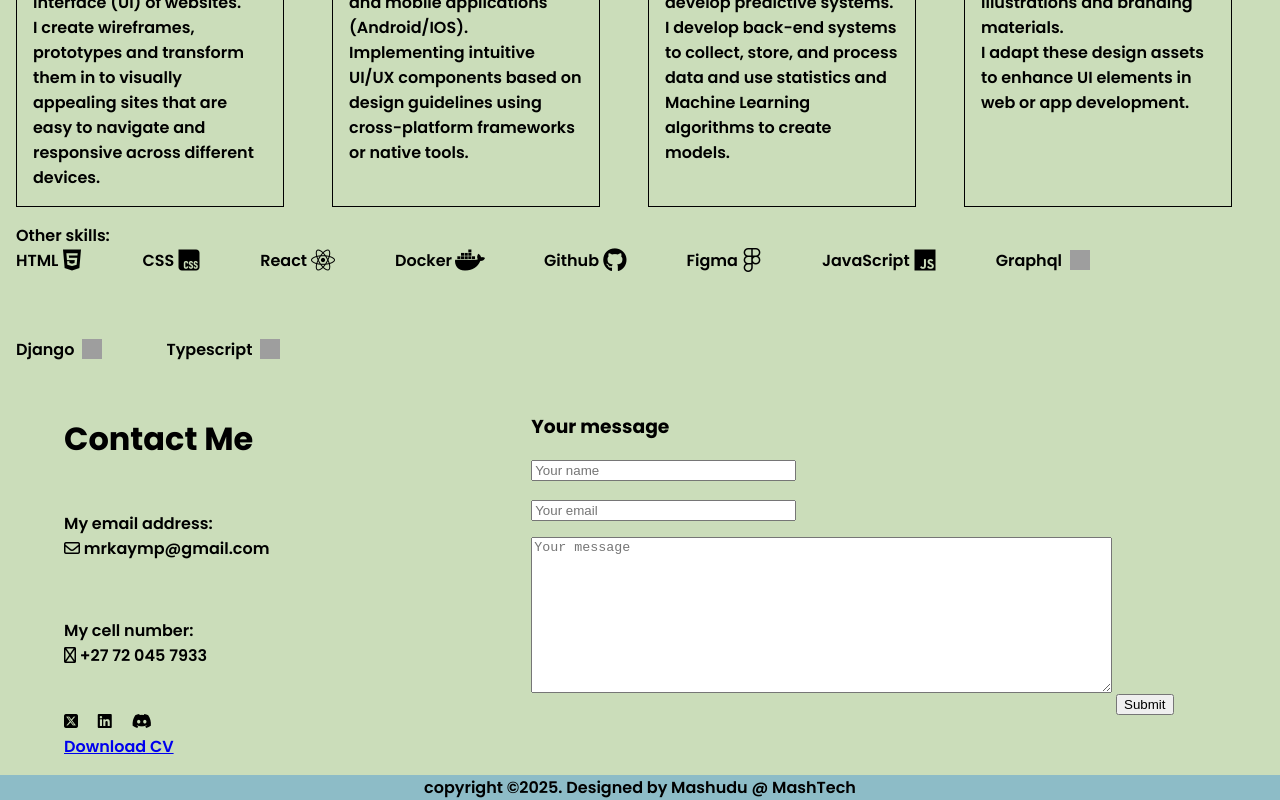
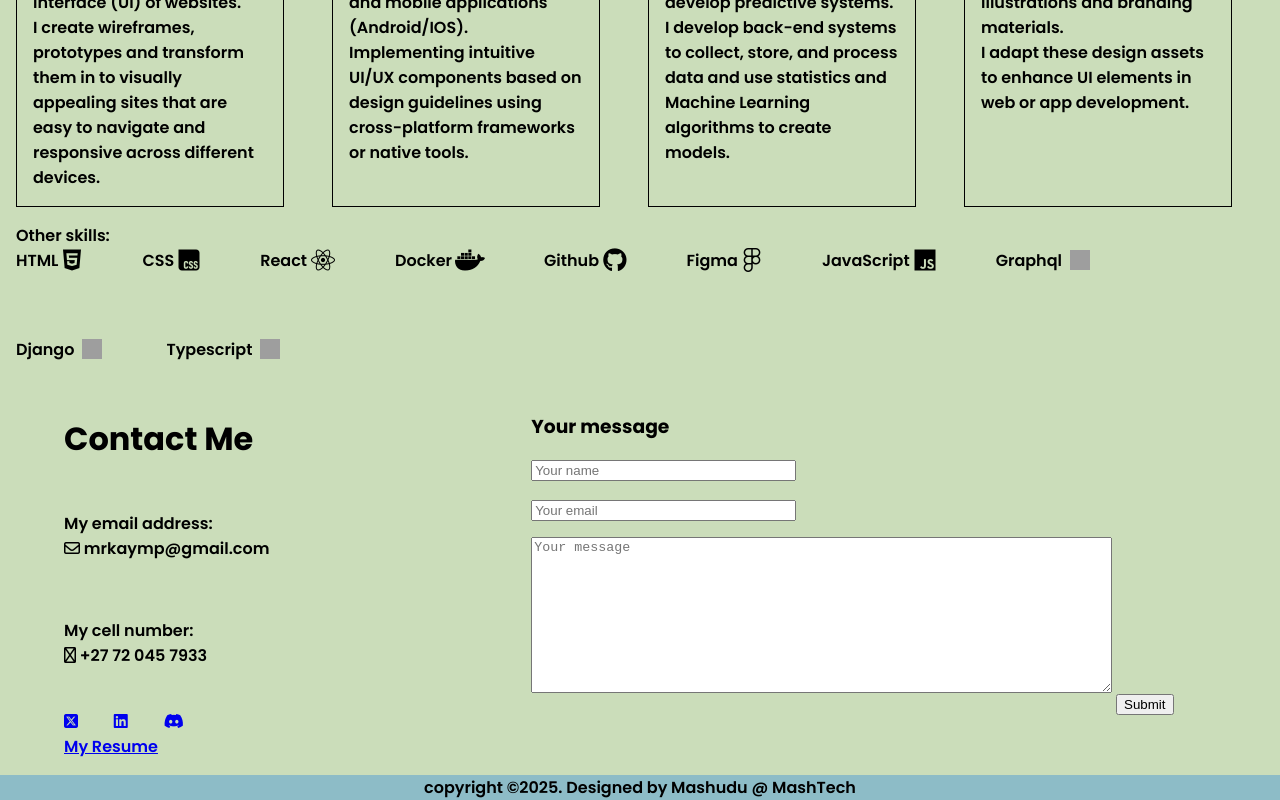
Before and after one commit to Karabo20/My-Portfolio, a plain HTML site: page index.html in a window 1280 px wide. Shown: the part 1451-2251 px from the top of the page. Drawn offline with Linux system fonts and the light colour scheme; grey boxes are pictures that could not be loaded.

Commit message:
Added links to Media icons.

```diff
--- a/index.html
+++ b/index.html
@@ -256,10 +256,13 @@
         </p>
         <br />
         <div class="media-icons">
-          <i class="fa-brands fa-square-x-twitter"></i>
-          <i class="fa-brands fa-linkedin"></i>
-          <i class="fa-brands fa-discord"></i> <br />
-          <a href="#">Download CV</a>
+
+          <a href="https://x.com/home"><i class="fa-brands fa-square-x-twitter"></i></a>
+          <a href="https://www.linkedin.com/in/karabo-molema-45900413a/"><i class="fa-brands fa-linkedin"></i></a>
+          <a href="https://discord.com/channels/@me"><i class="fa-brands fa-discord"></i></a>
+          <br>
+          <a href="#">My Resume</a>
+
         </div>
       </div>
 
--- a/style.css
+++ b/style.css
@@ -249,8 +249,9 @@ nav a:hover {
   margin-bottom: 3rem;
 }
 
-.media-icons i {
-  padding-right: 1rem;
+.media-icons a {
+  padding-right: 2rem;
+  scale: 1.8;
 }
 
 
```
